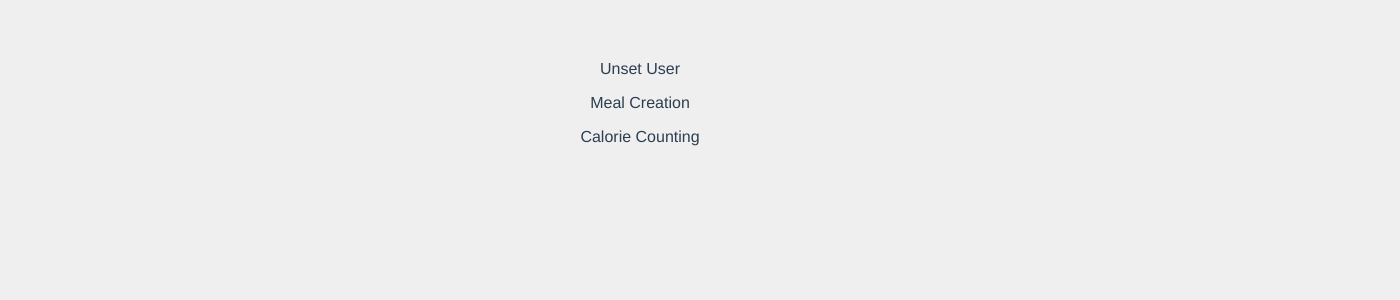
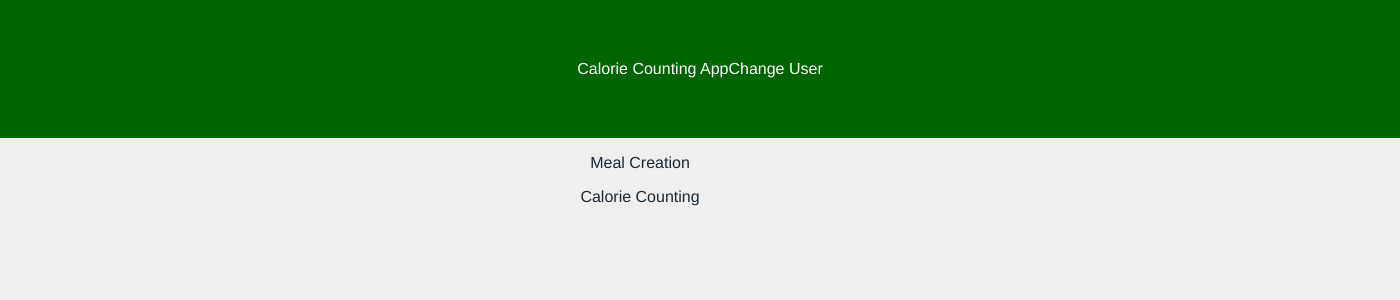
Before and after one commit to HRusby/CalorieCountingApp, a Vue app in the folder calorie-counting/: page / in a window 1280 px wide. Both pictures are taken after a click on the element "harry". Shown: the top 300 px of the page, 1400 px wide, since content can reach past the window. Built offline with nearby package versions, Linux system fonts and the light colour scheme.

Commit message:
Adding Header to app to handle changing user/mode

```diff
--- a/calorie-counting/src/App.vue
+++ b/calorie-counting/src/App.vue
@@ -1,10 +1,10 @@
 <template>
   <div>
+    <app-header ></app-header>
     <div v-if="selectedUser === -1">
       <user-selection></user-selection>
     </div>
     <div v-else>
-      <p @click="unsetUser">Unset User</p>
       <mode-selection></mode-selection>
     </div>
   </div>
@@ -13,23 +13,21 @@
 <script>
 import ModeSelection from "./components/ModeSelection.vue";
 import UserSelection from "./components/UserSelection.vue";
+import AppHeader from "./components/AppHeader.vue";
 
 export default {
   name: "App",
   components: {
     UserSelection,
     ModeSelection,
+    AppHeader,
   },
-  methods: {
-    unsetUser() {
-      this.$store.commit("unsetUser");
-    },
-  },
+  methods: {},
   computed: {
     selectedUser() {
       return this.$store.getters.selectedUser;
-    },
-  },
+    }
+  }
 };
 </script>
 
@@ -39,7 +37,6 @@ export default {
   -webkit-font-smoothing: antialiased;
   -moz-osx-font-smoothing: grayscale;
   text-align: center;
-  color: #2c3e50;
-  margin-top: 60px;
+  color: #182836;
 }
 </style>
--- /dev/null
+++ b/calorie-counting/src/components/AppHeader.vue
@@ -0,0 +1,43 @@
+<template>
+  <nav>
+    <span>Calorie Counting App</span>
+    <span v-if="selectedUser !== -1" @click="unsetUser">Change User</span>
+    <span v-if="selectedMode !== ''" @click="unsetMode">Change Mode</span>
+  </nav>
+</template>
+
+<script>
+export default {
+  name: "AppHeader",
+  data() {
+    return {};
+  },
+  methods: {
+    unsetUser() {
+      this.$store.commit("unsetUser");
+    },
+    unsetMode() {
+      this.$store.commit("unsetMode");
+    }
+  },
+  computed: {
+    selectedUser() {
+      return this.$store.getters.selectedUser;
+    },
+    selectedMode() {
+      return this.$store.getters.selectedMode;
+    }
+  },
+};
+</script>
+
+<style scoped>
+    nav{
+        position: relative;
+        width: 100%;
+        padding: 60px;
+        text-align: center;
+        background: darkgreen;
+        color: white;
+    }
+</style>
```
